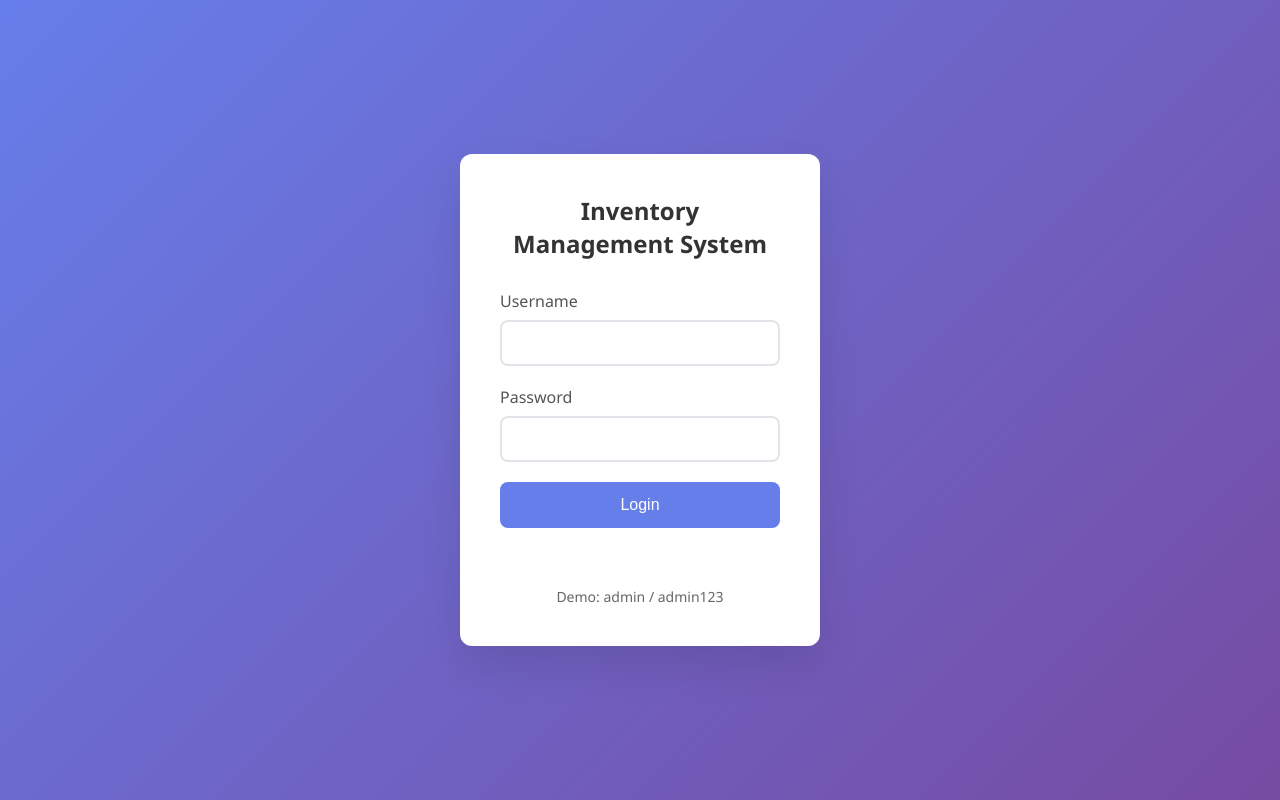
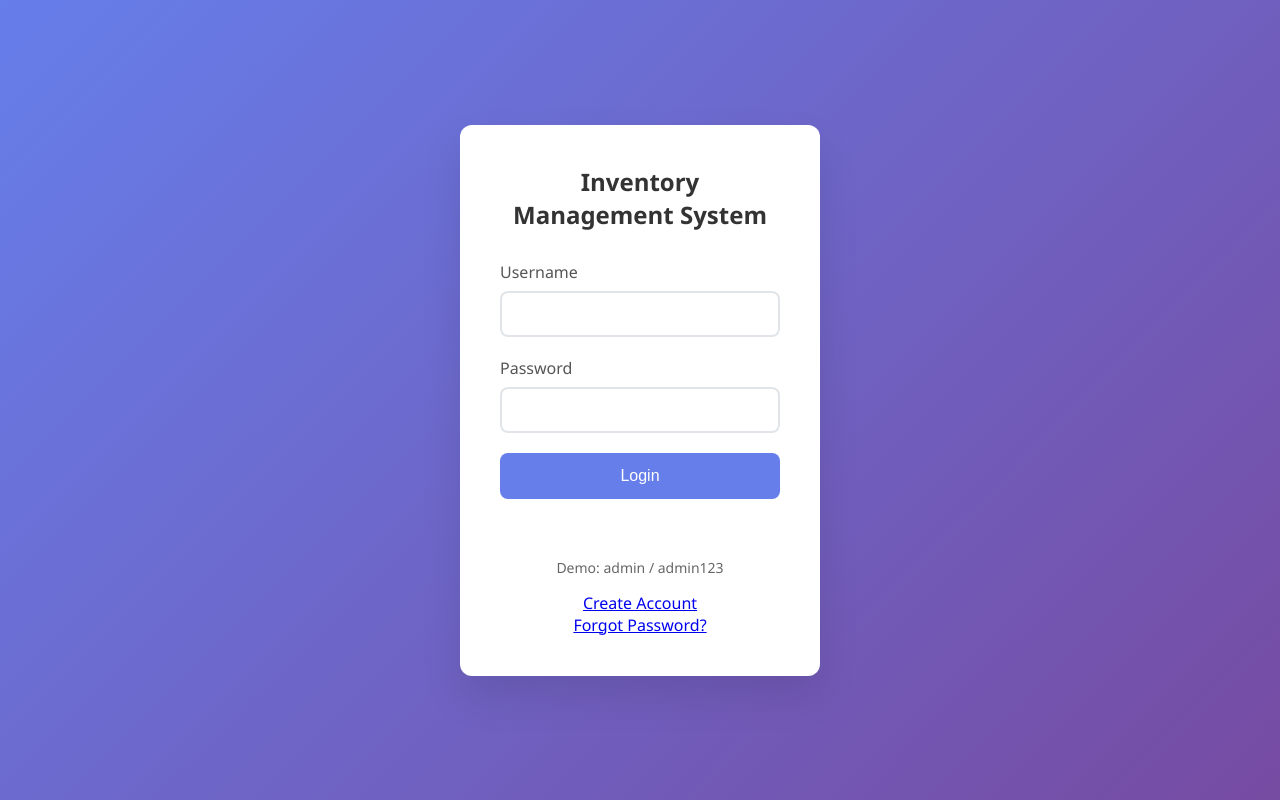
Before and after one commit to Ashishsuthar18/Hackathon, a plain HTML site: page index.html in a window 1280 px wide. Drawn offline with Linux system fonts and the light colour scheme.

Commit message:
Update index.html

```diff
--- a/index.html
+++ b/index.html
@@ -6,25 +6,54 @@
 <title>Login - Inventory System</title>
 <link rel="stylesheet" href="css/style.css">
 </head>
+
 <body class="login-body">
+
 <div class="login-container">
+
 <div class="login-box">
+
 <h2>Inventory Management System</h2>
+
 <form id="loginForm">
+
 <div class="form-group">
 <label>Username</label>
 <input type="text" id="username" required>
 </div>
+
 <div class="form-group">
 <label>Password</label>
 <input type="password" id="password" required>
 </div>
+
 <button type="submit">Login</button>
+
 <div id="message" class="message"></div>
+
 </form>
-            <p class="demo-info">Demo: admin / admin123</p>
+
+<p class="demo-info">
+Demo: admin / admin123
+</p>
+
+<div style="text-align:center;margin-top:15px;">
+
+<p>
+<a href="register.html">Create Account</a>
+</p>
+
+<p>
+<a href="reset.html">Forgot Password?</a>
+</p>
+
 </div>
+
 </div>
+
+</div>
+
 <script src="js/auth.js"></script>
+
 </body>
 </html>
```
Lines whose indentation alone changed are shown as unchanged.
